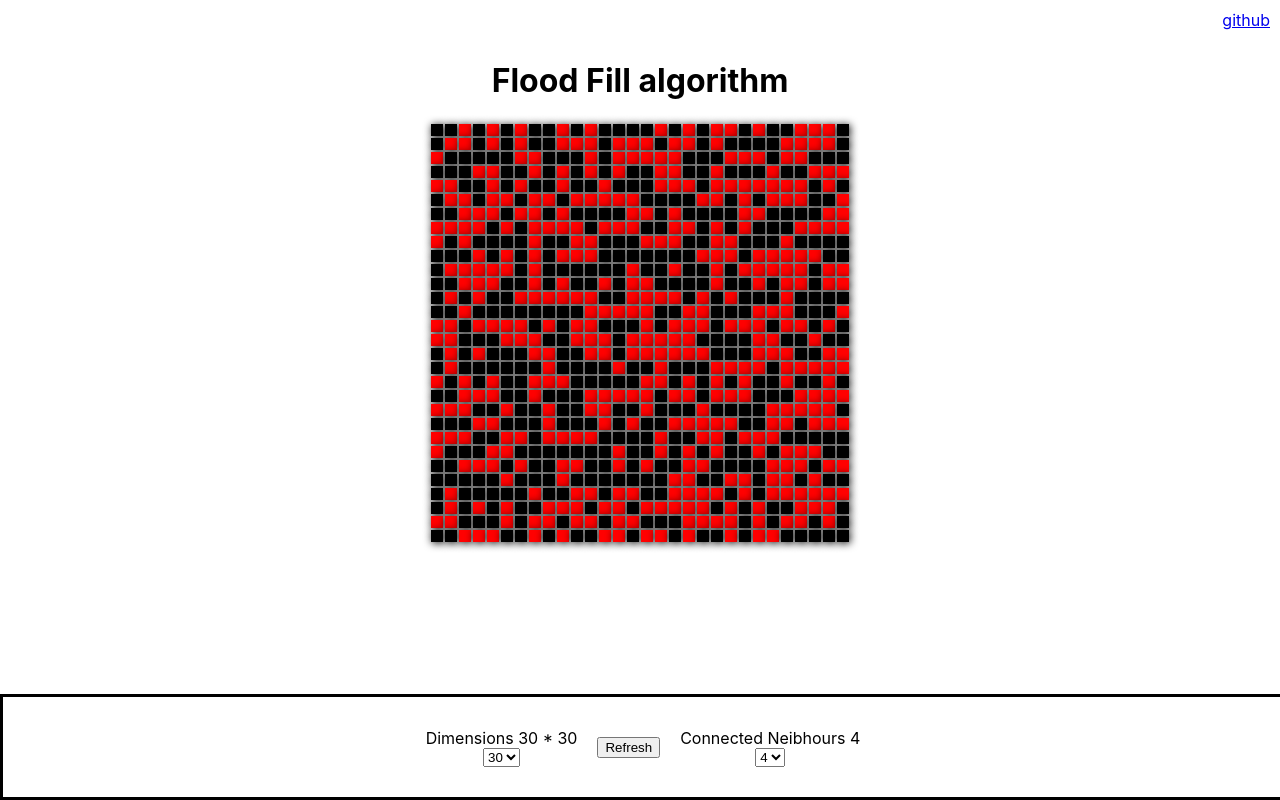
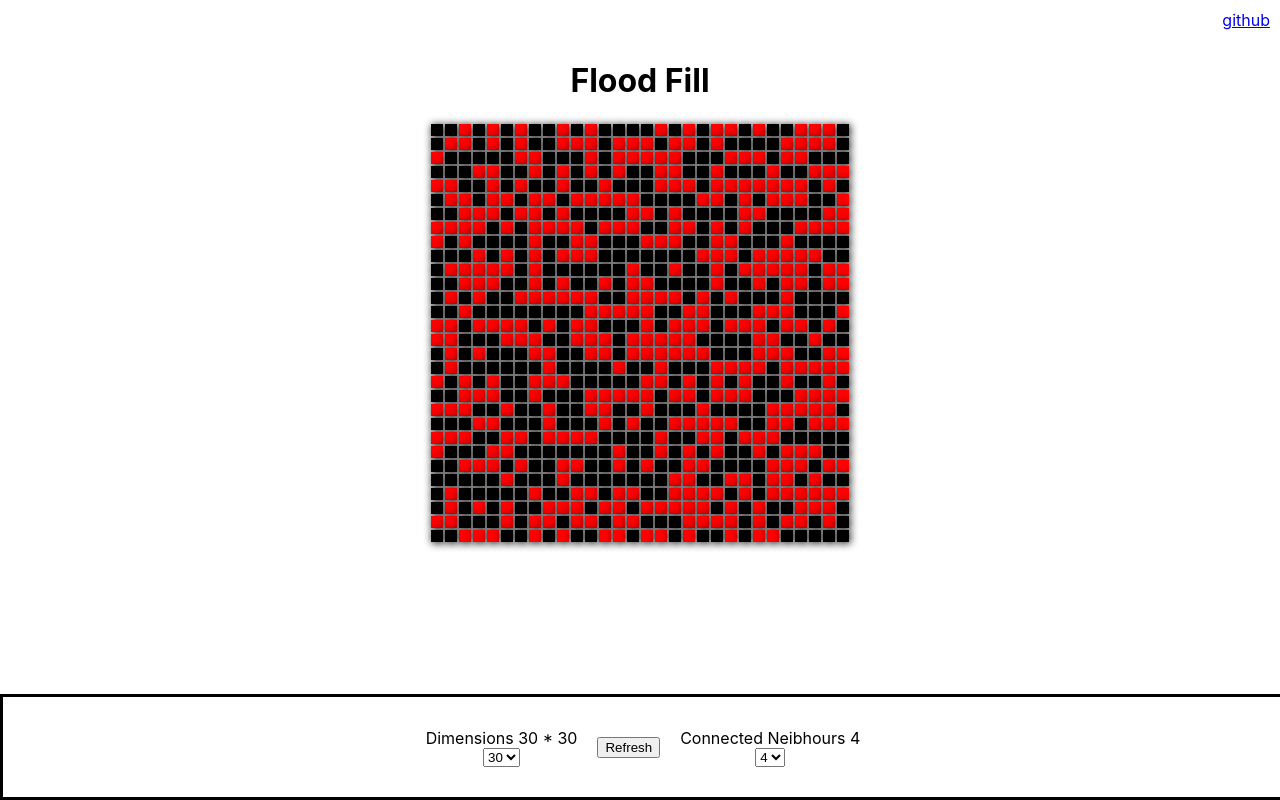
Before and after one commit to amaljosea/algorithm-visualizer, a React (Create React App) app: page / in a window 1280 px wide. Built offline with nearby package versions, Linux system fonts and the light colour scheme.

Commit message:
Change name

```diff
--- a/src/components/FloodFill/index.js
+++ b/src/components/FloodFill/index.js
@@ -40,7 +40,7 @@ const FloodFill = () => {
         <>
             <Container>
                 <h1>
-                    Flood Fill algorithm
+                    Flood Fill
                 </h1>
                 <div>
                     <table>
```
